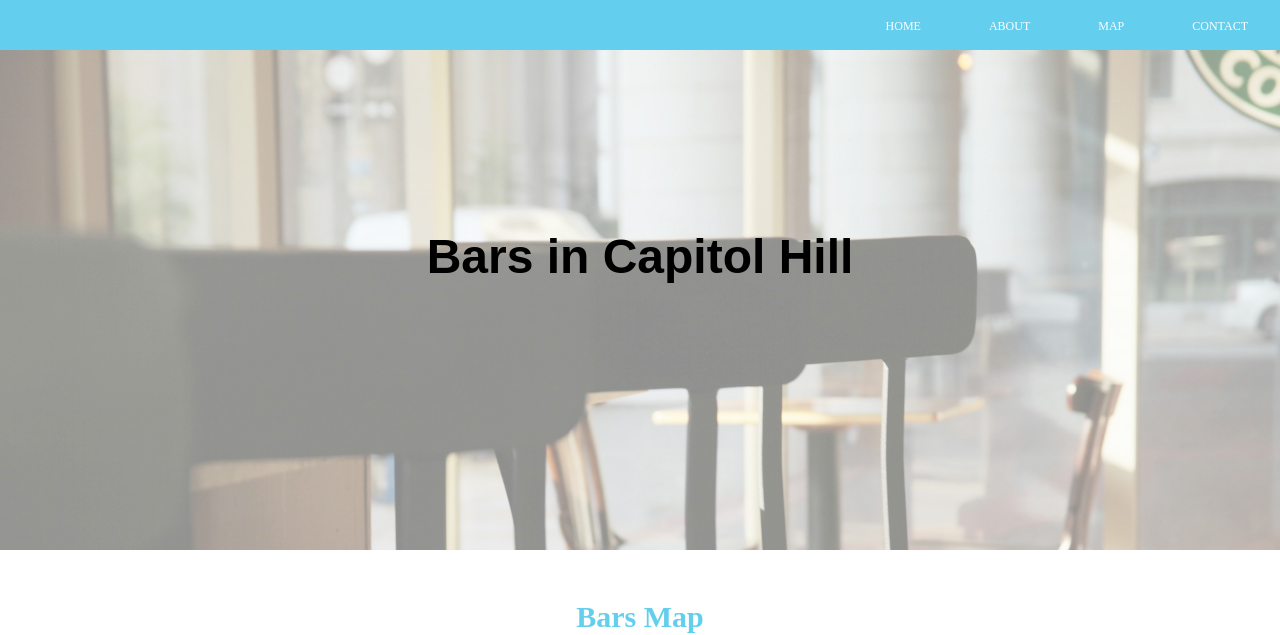
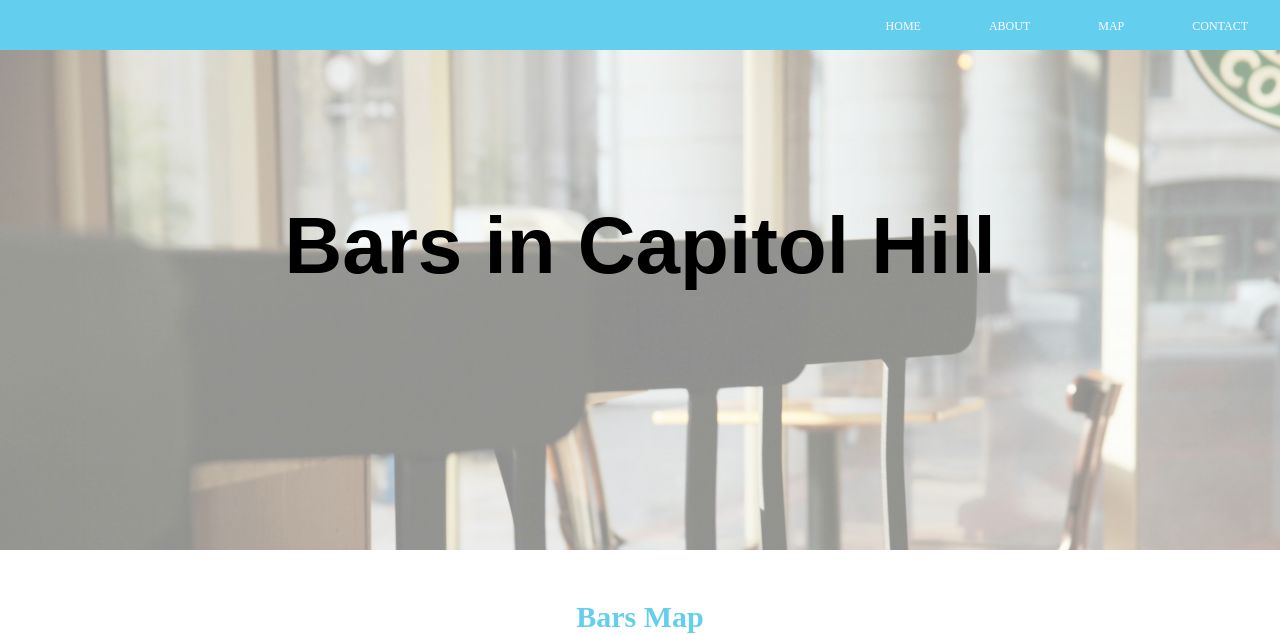
Before and after one commit to Hongbin-L/IT-115-A4-G3, a plain HTML site: page map.html in a window 1280 px wide. Shown: the top 635 px of the page. Drawn offline with Linux system fonts and the light colour scheme.

Commit message:
update
update

```diff
--- a/map.html
+++ b/map.html
@@ -17,7 +17,7 @@
     </nav>
 <main class="wrapper">
 <header>
-<h1><font size="10">Bars in Capitol Hill</font></h1>
+<h1>Bars in Capitol Hill</h1>
     </header>
      <h2>Bars Map</h2>
     <div id="map">
```
